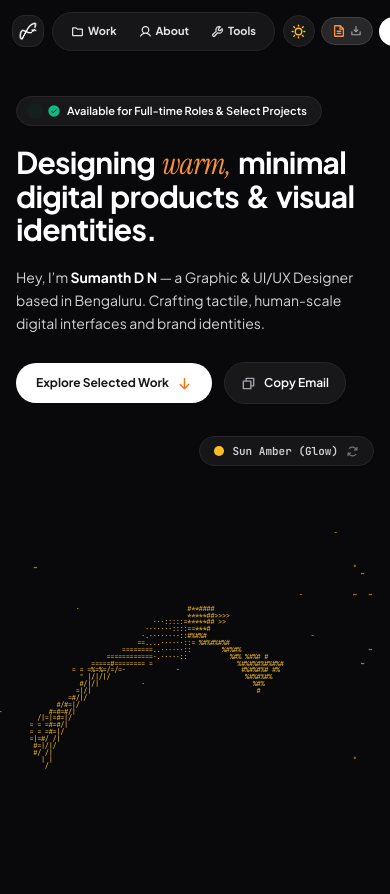
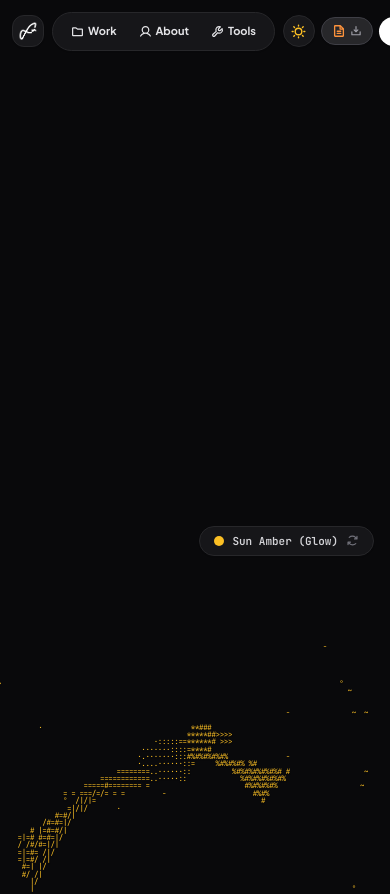
Before and after one commit to nibbatochan/sumanth-d-n---porfolio, a React (Vite) app: page / in a window 390 px wide. Shown: the top 894 px of the page. Built offline with nearby package versions, Linux system fonts and the light colour scheme.

Commit message:
fix: calibrate hero scaling and 3D dove proportion to match localhost on Vercel

```diff
--- a/src/components/AsciiCanvas.jsx
+++ b/src/components/AsciiCanvas.jsx
@@ -152,9 +152,9 @@
       }}
       title="Aim with crosshair gun • Click to shoot colored laser projectile (dove dodges!)"
       style={{ cursor: 'crosshair' }}
-      className="w-full h-full min-h-[380px] sm:min-h-[460px] lg:min-h-[520px] relative select-none flex flex-col items-center justify-center group overflow-visible"
+      className="w-full h-full min-h-[440px] sm:min-h-[500px] lg:min-h-[540px] relative select-none flex flex-col items-center justify-center group overflow-visible"
     >
-      {/* 1. Distinct Vivid Colored Projectile Tracers (Neon Orange / Golden Laser Streaks) */}
+      {/* 1. Distinct Vivid Colored Projectile Tracers */}
       <svg className="absolute inset-0 w-full h-full pointer-events-none z-30 overflow-visible">
         {activeProjectiles.map((p) => {
           const currentX = p.startX + (p.targetEndX - p.startX) * p.progress;
@@ -237,7 +237,7 @@
       {/* 4. Ultra-Large High-Definition 3D Flying Dove Canvas */}
       <div className="w-full h-full flex items-center justify-center overflow-visible relative z-10 my-auto">
         <pre
-          className={`font-mono text-[7px] xs:text-[8px] sm:text-[9.5px] md:text-[10.5px] lg:text-[12px] xl:text-[13px] leading-[0.98] tracking-tighter whitespace-pre text-center select-none transition-colors duration-300 ${currentTheme.textClass} drop-shadow-sm`}
+          className={`font-mono text-[7.5px] sm:text-[9px] md:text-[10px] lg:text-[11.5px] xl:text-[13px] leading-[0.98] tracking-tighter whitespace-pre text-center select-none transition-colors duration-300 ${currentTheme.textClass} drop-shadow-sm`}
           style={{ margin: 0 }}
         >
           {asciiOutput}
--- a/src/components/KineticHero.jsx
+++ b/src/components/KineticHero.jsx
@@ -34,52 +34,58 @@
     const tl = gsap.timeline({ defaults: { ease: 'power3.out' } });
     timelineRef.current = tl;
 
-    gsap.set(badgeRef.current, { opacity: 0, y: 15, scale: 0.9 });
-    gsap.set(words, { opacity: 0, y: 30, filter: 'blur(10px)', scale: 0.96 });
-    gsap.set(bioRef.current, { opacity: 0, y: 20 });
-    gsap.set(ctaRef.current?.children || [], { opacity: 0, y: 15 });
-
-    tl.to(badgeRef.current, {
-      opacity: 1,
-      y: 0,
-      scale: 1,
+    if (badgeRef.current) {
+      tl.from(badgeRef.current, {
+        opacity: 0,
+        y: 15,
+        scale: 0.92,
         duration: 0.6,
         ease: 'back.out(1.5)',
-    })
-    .to(
+      });
+    }
+
+    if (words && words.length > 0) {
+      tl.from(
         words,
         {
-        opacity: 1,
-        y: 0,
-        scale: 1,
-        filter: 'blur(0px)',
+          opacity: 0,
+          y: 25,
+          filter: 'blur(10px)',
+          scale: 0.96,
           duration: 0.85,
           stagger: 0.045,
           ease: 'power3.out',
         },
-      '-=0.2'
-    )
-    .to(
+        '-=0.25'
+      );
+    }
+
+    if (bioRef.current) {
+      tl.from(
         bioRef.current,
         {
-        opacity: 1,
-        y: 0,
-        duration: 0.75,
+          opacity: 0,
+          y: 20,
+          duration: 0.7,
           ease: 'power2.out',
         },
         '-=0.35'
-    )
-    .to(
-      ctaRef.current?.children || [],
+      );
+    }
+
+    if (ctaRef.current?.children) {
+      tl.from(
+        ctaRef.current.children,
         {
-        opacity: 1,
-        y: 0,
+          opacity: 0,
+          y: 15,
           duration: 0.55,
           stagger: 0.08,
           ease: 'power2.out',
         },
         '-=0.35'
       );
+    }
 
     return () => {
       if (timelineRef.current) timelineRef.current.kill();
@@ -103,19 +109,19 @@
   };
 
   return (
-    <section ref={heroRef} id="home" className="pt-24 sm:pt-36 pb-8 sm:pb-12 px-4 sm:px-8 max-w-6xl mx-auto space-y-8 relative z-10">
+    <section ref={heroRef} id="home" className="pt-28 sm:pt-36 pb-12 px-4 sm:px-8 max-w-6xl mx-auto space-y-8 relative z-10">
 
       {/* Main Grid: Left Column Headline + Right Column 3D ASCII Dove */}
       <div className="grid grid-cols-1 lg:grid-cols-12 gap-8 items-center">
 
         {/* Left 7 Columns: Availability Badge, Headline, Bio & Action Buttons */}
-        <div className="lg:col-span-7 flex flex-col justify-between space-y-5 sm:space-y-6">
+        <div className="lg:col-span-7 flex flex-col justify-between space-y-6">
 
           {/* Availability Status Badge */}
           <div ref={badgeRef}>
-            <div className="inline-flex items-center gap-2 px-3.5 sm:px-4 py-1.5 rounded-full bg-white dark:bg-zinc-900 border border-zinc-200 dark:border-zinc-800 shadow-sm text-xs text-zinc-700 dark:text-zinc-200">
+            <div className="inline-flex items-center gap-2 px-4 py-1.5 rounded-full bg-white dark:bg-zinc-900 border border-zinc-200 dark:border-zinc-800 shadow-sm text-xs text-zinc-700 dark:text-zinc-200">
               <span className="w-2 h-2 rounded-full bg-emerald-500 animate-ping" />
-              <span className="font-semibold text-zinc-900 dark:text-white flex items-center gap-1.5 text-[11px] sm:text-xs">
+              <span className="font-semibold text-zinc-900 dark:text-white flex items-center gap-1.5 text-xs">
                 <CheckCircle size={14} weight="fill" className="text-emerald-500" />
                 <span>{designerProfile.status}</span>
               </span>
@@ -125,7 +131,7 @@
           {/* GSAP Soft Deblur Responsive Headline */}
           <h1
             ref={titleContainerRef}
-            className="text-3xl sm:text-5xl md:text-6xl lg:text-7xl font-sans font-bold tracking-tight text-zinc-900 dark:text-white leading-[1.10] sm:leading-[1.08]"
+            className="text-4xl sm:text-5xl md:text-6xl lg:text-[68px] font-sans font-bold tracking-tight text-zinc-900 dark:text-white leading-[1.08] max-w-xl"
           >
             {headlineWords.map((word, idx) => (
               <span
@@ -155,7 +161,7 @@
             <a
               href="#work"
               onClick={() => playSound('whoosh', soundEnabled)}
-              className="bg-zinc-900 dark:bg-white hover:bg-black dark:hover:bg-zinc-100 text-white dark:text-zinc-900 px-5 sm:px-6 py-3 sm:py-3.5 rounded-full text-xs sm:text-sm font-bold shadow-sm flex items-center gap-2 tactile-btn transition-all group"
+              className="bg-zinc-900 dark:bg-white hover:bg-black dark:hover:bg-zinc-100 text-white dark:text-zinc-900 px-6 py-3.5 rounded-full text-xs sm:text-sm font-bold shadow-sm flex items-center gap-2 tactile-btn transition-all group"
             >
               <span>Explore Selected Work</span>
               <ArrowDown size={15} weight="bold" className="text-amber-400 dark:text-orange-500 group-hover:translate-y-0.5 transition-transform" />
@@ -163,7 +169,7 @@
 
             <button
               onClick={handleCopyEmail}
-              className="bg-white dark:bg-zinc-900 hover:bg-zinc-50 dark:hover:bg-zinc-800 text-zinc-900 dark:text-white border border-zinc-200 dark:border-zinc-800 px-4 sm:px-5 py-3 sm:py-3.5 rounded-full text-xs sm:text-sm font-semibold shadow-sm flex items-center gap-2 tactile-btn transition-all"
+              className="bg-white dark:bg-zinc-900 hover:bg-zinc-50 dark:hover:bg-zinc-800 text-zinc-900 dark:text-white border border-zinc-200 dark:border-zinc-800 px-5 py-3.5 rounded-full text-xs sm:text-sm font-semibold shadow-sm flex items-center gap-2 tactile-btn transition-all"
             >
               {copied ? <Check size={15} weight="bold" className="text-emerald-600 dark:text-emerald-400" /> : <Copy size={15} weight="bold" className="text-zinc-500 dark:text-zinc-400" />}
               <span>{copied ? 'Copied to Clipboard!' : 'Copy Email'}</span>
```
Lines whose indentation alone changed are shown as unchanged.
